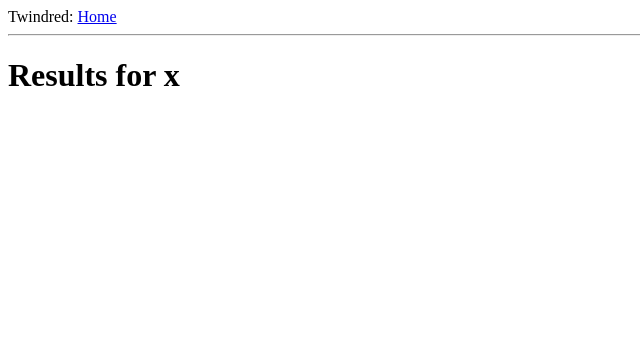
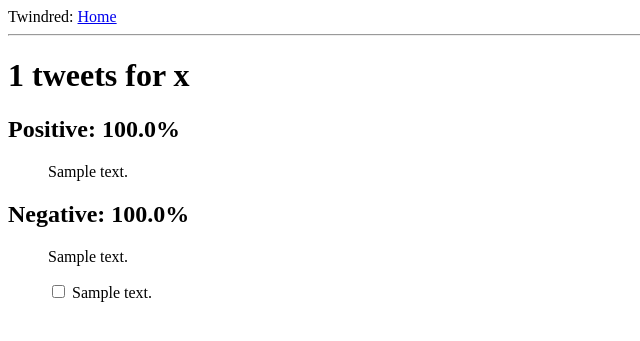
Before and after one commit to ericajcase/Twindred, a Flask app: template app/templates/search_results.html in a window 1280 px wide. Shown: the top 341 px of the page, without its empty margins (0-640 px from the left). Run offline with Flask 2, Linux system fonts and the light colour scheme; the template is opened without the code that fills it: most values are stand-ins (such as "Sample title", 1, 10 or a date in 2020).

Commit message:
added checkboxes to tweet form

```diff
--- /dev/null
+++ b/app/static/stylesheets/style.css
@@ -0,0 +1 @@
+ul { list-style: none; }
--- a/app/templates/base.html
+++ b/app/templates/base.html
@@ -1,3 +1,5 @@
+<link type="text/css" rel="stylesheet" href="{{ url_for('static', filename='stylesheets/style.css') }}"/>
+
 <html>
 <head>
   {% if title %}
--- a/app/templates/search_results.html
+++ b/app/templates/search_results.html
@@ -1,4 +1,29 @@
 {% extends "base.html" %}
 {% block content %}
-  <h1>Results for {{hashtag}}</h1>
+<h1>{{displayStats.num}} tweets for  {{displayStats.hashtag}} </h1>
+<h2>Positive: {{'%0.1f'| format(displayStats.sentimentStats.num_pos/displayStats.num * 100|float)}}%</h2>
+<ul>
+  {% for pos in displayStats.sentimentStats.most_pos %}
+  <li>{{pos.text}}</li>
+  {% endfor %}
+</ul>
+
+<h2>Negative: {{'%0.1f'| format(displayStats.sentimentStats.num_neg/displayStats.num * 100|float)}}%</h2>
+<ul>
+  {% for neg in displayStats.sentimentStats.most_neg %}
+  <li>{{neg.text}}</li>
+  {% endfor %}
+</ul>
+
+
+<ul>
+  {% for neg in displayStats.sentimentStats.most_neg %}
+  <li>
+    <input type="checkbox" id="{{neg.twitter_id}}" name="tweets" value="{{neg.text}}">
+    <label for="neg.twitter_id">{{neg.text}}</label>
+  </li>
+  {% endfor %}
+</ul>
+
+
 {% endblock %}
--- a/migrations/versions/3a891e1ac7f0_.py
+++ b/migrations/versions/3a891e1ac7f0_.py
@@ -31,7 +31,8 @@ def upgrade():
     sa.Column('polarity', sa.Float),
     sa.Column('subjectivity', sa.Float),
     sa.PrimaryKeyConstraint('id'),
-    sa.UniqueConstraint('twitter_id')
+    sa.UniqueConstraint('twitter_id'),
+    sa.UniqueConstraint('text')
     )
     op.create_index(op.f('ix_tweets_text'), 'tweets', ['text'], unique=False)
     op.create_index(op.f('ix_tweets_user'), 'tweets', ['user'], unique=False)
```
Also changed, not shown: app/forms.py (+13 -1 lines), app/templates/test.html (added, +14 -0 lines), app/tweet.py (+4 -3 lines), app/views.py (+11 -2 lines).
